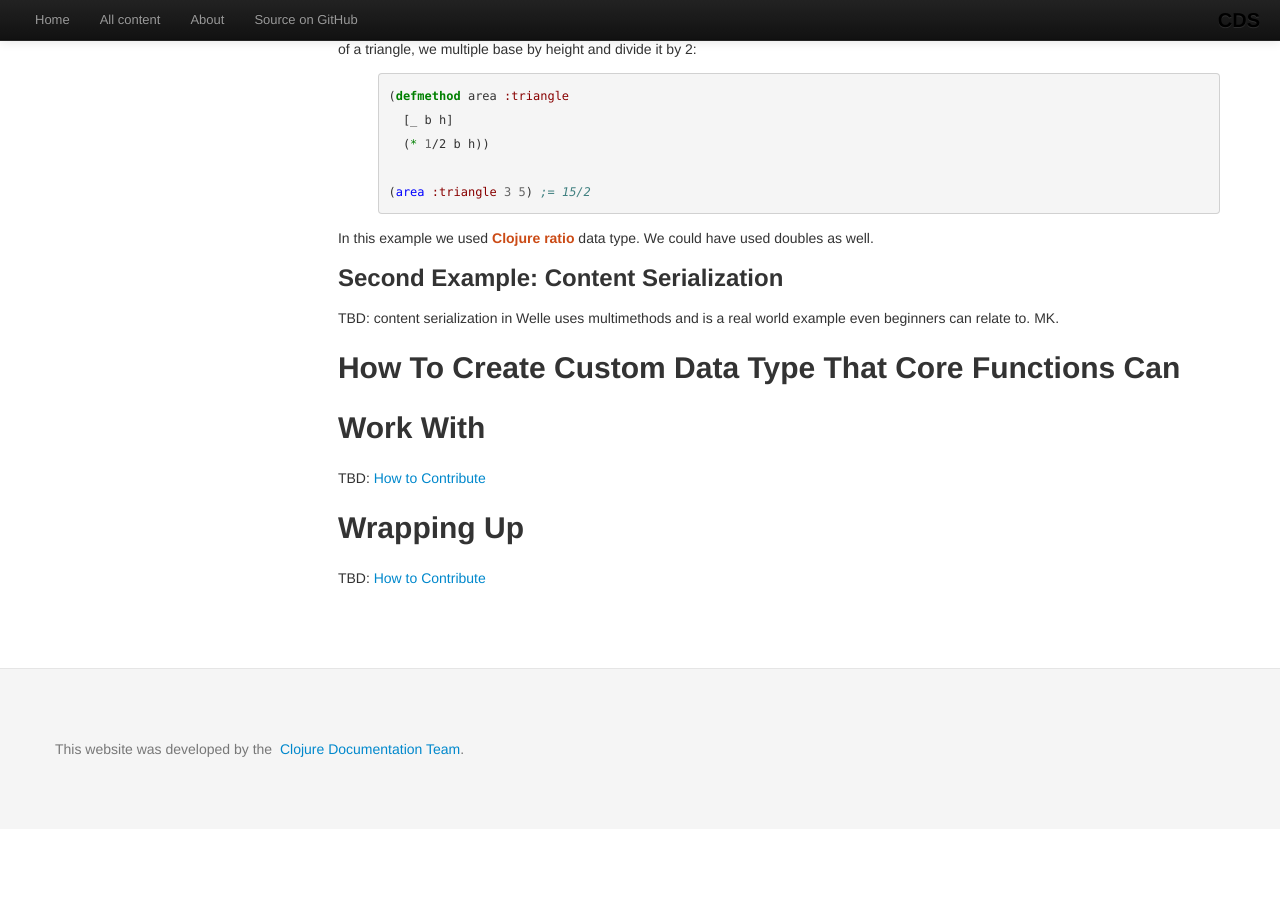
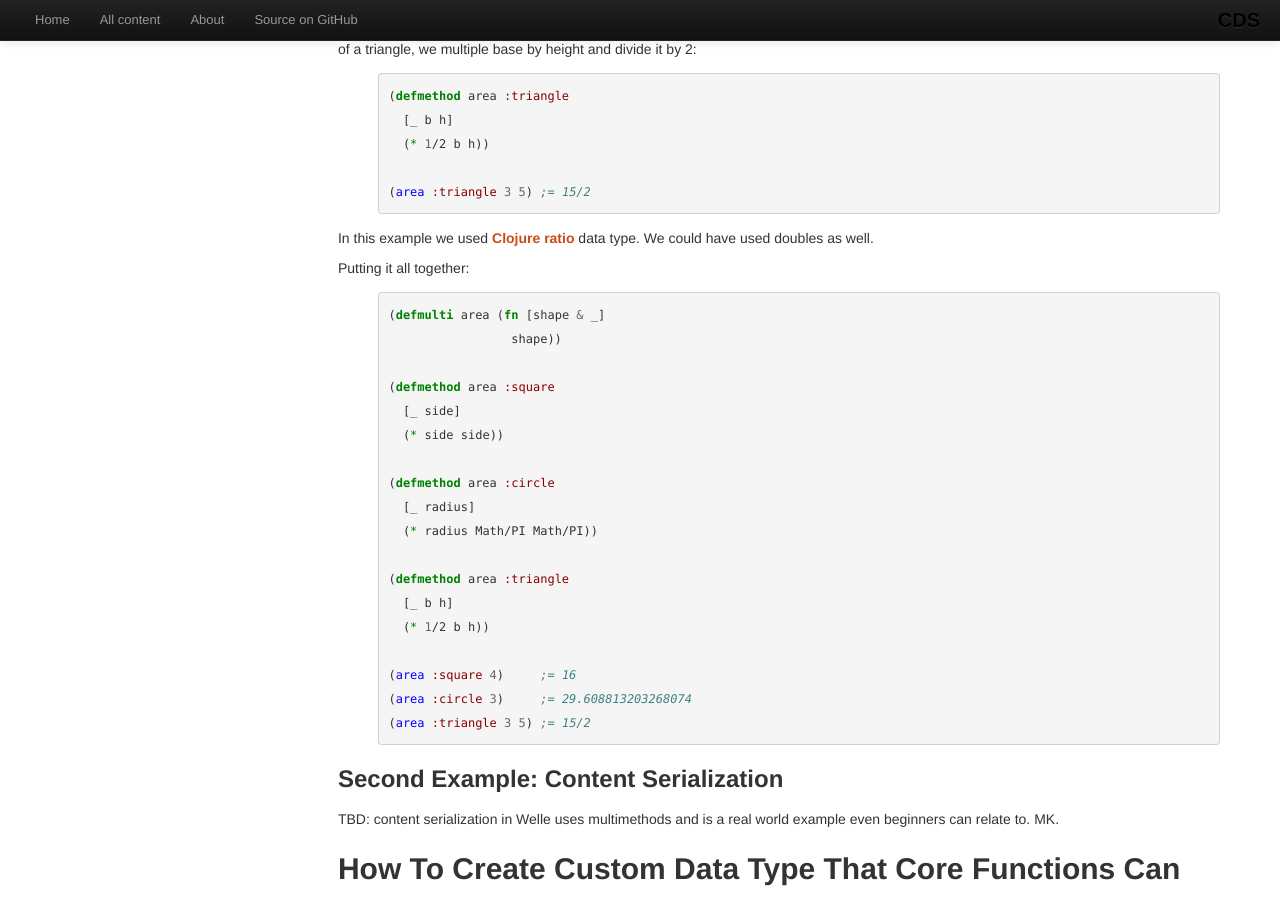
Before and after one commit to clojuredocs/guides, a Jekyll site: the page built from articles/language/polymorphism.md, in a window 1280 px wide and 900 px high, scrolled down 2122 px. Built offline with Jekyll 4.4.1, drawn with Linux system fonts in a browser that asks for light colours; some web fonts are replaced; Markdown is read by kramdown in place of the engine named in the settings; before the commit the page ends 2951 px from its top, so only the background shows below that.

Commit message:
Add complete example

```diff
--- a/articles/language/polymorphism.md
+++ b/articles/language/polymorphism.md
@@ -124,6 +124,29 @@ arguments. To calculate the area of a triangle, we multiple base by height and d
 
 In this example we used **Clojure ratio** data type. We could have used doubles as well.
 
+Putting it all together:
+
+{% highlight clojure %}
+(defmulti area (fn [shape & _]
+                 shape))
+
+(defmethod area :square
+  [_ side]
+  (* side side))
+
+(defmethod area :circle
+  [_ radius]
+  (* radius Math/PI Math/PI))
+
+(defmethod area :triangle
+  [_ b h]
+  (* 1/2 b h))
+
+(area :square 4)     ;= 16
+(area :circle 3)     ;= 29.608813203268074
+(area :triangle 3 5) ;= 15/2
+{% endhighlight %}
+
 
 ### Second Example: Content Serialization
 
```
